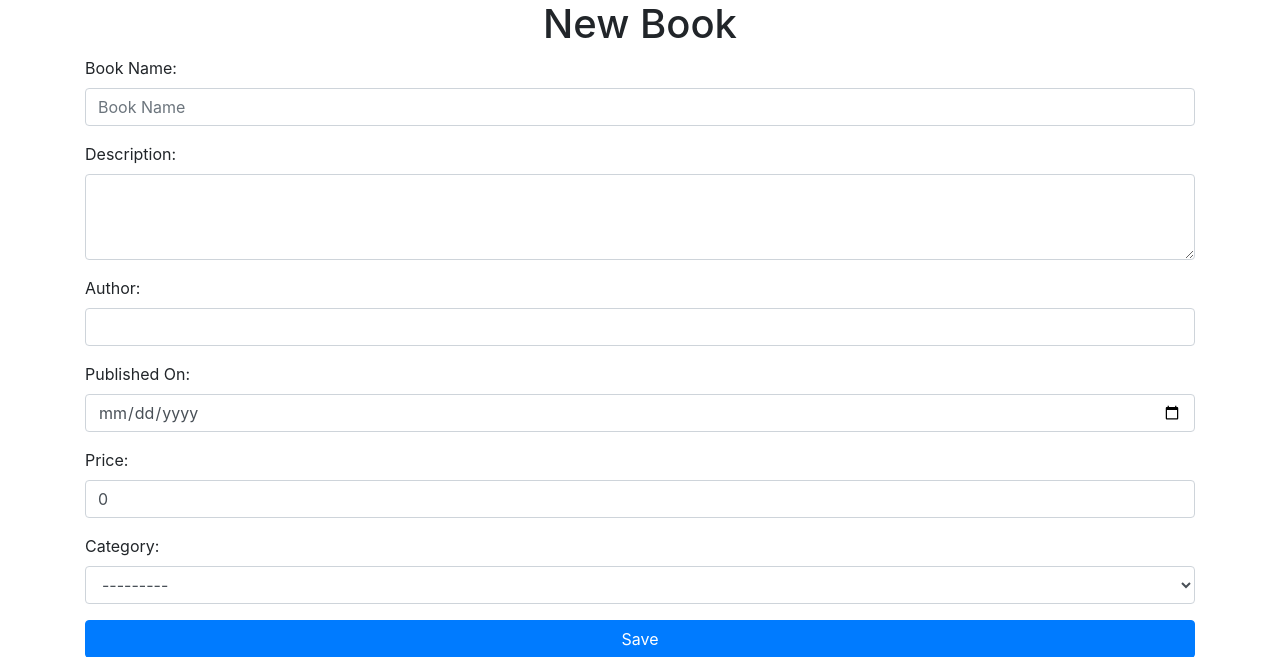
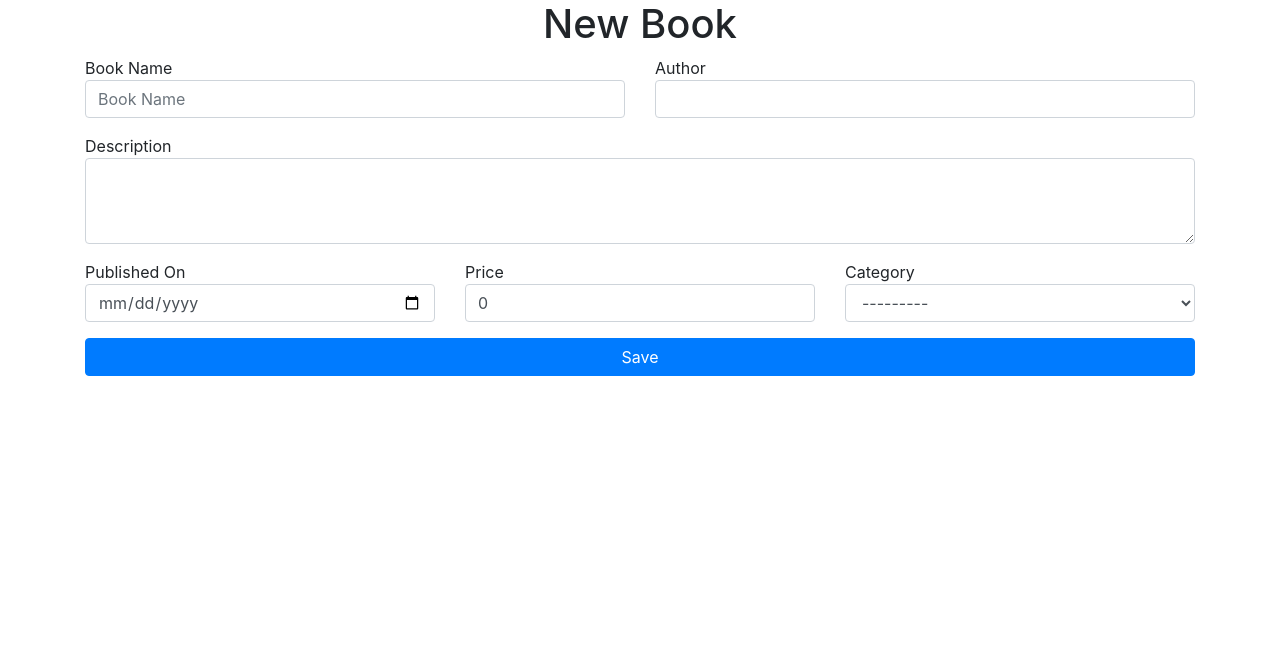
Before and after one commit to mishelshaji/DjangoBlog, a Django app: page /book/create/ in a window 1280 px wide. Shown: the part 56-713 px from the top of the page. Run offline with Django 3.2, Linux system fonts and the light colour scheme; some libraries are stand-ins or nearby versions.

Commit message:
Creating custom form layout

```diff
--- a/book/templates/book/create.html
+++ b/book/templates/book/create.html
@@ -4,7 +4,98 @@
 <div class="container">
     <h1 class="text-center">New Book</h1>
     <form method="post" id="bookform">
-            {{ form.as_p }}
+        <div class="row">
+            <div class="col-sm-6">
+                <div class="form-group">
+                    {{ form.name.label }}
+                    {{ form.name }}
+                </div>
+                {% if form.name.errors %}
+                <div class="text-danger">
+                    <ul>
+                        {% for e in form.name.errors %}
+                        <li>{{ e }}</li>
+                        {% endfor %}
+                    </ul>
+                </div>
+                {% endif %}
+            </div>
+            <div class="col-sm-6">
+                <div class="form-group">
+                    {{ form.author.label }}
+                    {{ form.author }}
+                </div>
+                {% if form.author.errors %}
+                <div class="text-danger">
+                    <ul>
+                        {% for e in form.author.errors %}
+                        <li>{{ e }}</li>
+                        {% endfor %}
+                    </ul>
+                </div>
+                {% endif %}
+            </div>
+            <div class="col-sm-12">
+                <div class="form-group">
+                    {{ form.description.label }}
+                    {{ form.description }}
+                </div>
+                {% if form.description.errors %}
+                <div class="text-danger">
+                    <ul>
+                        {% for e in form.description.errors %}
+                        <li>{{ e }}</li>
+                        {% endfor %}
+                    </ul>
+                </div>
+                {% endif %}
+            </div>
+            <div class="col-sm-4">
+                <div class="form-group">
+                    {{ form.published_on.label }}
+                    {{ form.published_on }}
+                </div>
+                {% if form.published_on.errors %}
+                <div class="text-danger">
+                    <ul>
+                        {% for e in form.published_on.errors %}
+                        <li>{{ e }}</li>
+                        {% endfor %}
+                    </ul>
+                </div>
+                {% endif %}
+            </div>
+            <div class="col-sm-4">
+                <div class="form-group">
+                    {{ form.price.label }}
+                    {{ form.price }}
+                </div>
+                {% if form.price.errors %}
+                <div class="text-danger">
+                    <ul>
+                        {% for e in form.price.errors %}
+                        <li>{{ e }}</li>
+                        {% endfor %}
+                    </ul>
+                </div>
+                {% endif %}
+            </div>
+            <div class="col-sm-4">
+                <div class="form-group">
+                    {{ form.category.label }}
+                    {{ form.category }}
+                </div>
+                {% if form.category.errors %}
+                <div class="text-danger">
+                    <ul>
+                        {% for e in form.category.errors %}
+                        <li>{{ e }}</li>
+                        {% endfor %}
+                    </ul>
+                </div>
+                {% endif %}
+            </div>
+        </div>
         {% csrf_token %}
 
         <button type="submit" class="btn btn-primary btn-block">Save</button>
```
Lines whose indentation alone changed are shown as unchanged.
